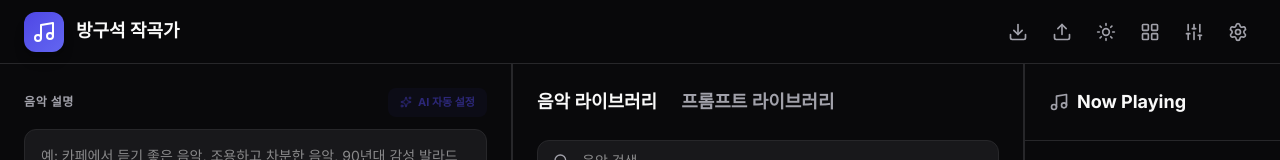
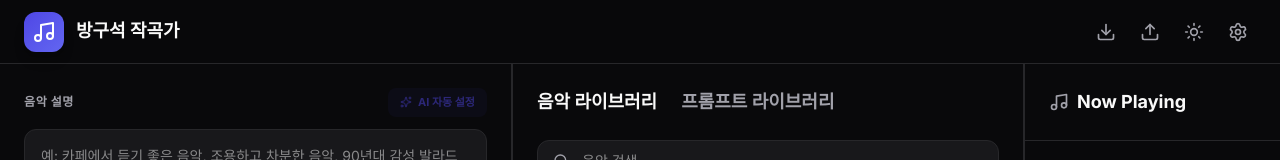
Before and after one commit to parkys1004/Suno-auto-generation, a React (Vite) app: page / in a window 1280 px wide. Shown: the top 160 px of the page. Built offline with nearby package versions, Linux system fonts and the light colour scheme.

Commit message:
feat: Remove unused header icons
Removes LayoutGrid and Sliders icons from the Header component as they are not currently used in the application. This cleans up the UI and imports.

```diff
--- a/src/components/Header.tsx
+++ b/src/components/Header.tsx
@@ -1,5 +1,5 @@
 import React from 'react';
-import { Music, LayoutGrid, Sliders, Settings, Sun, Moon, Download, Upload } from 'lucide-react';
+import { Music, Settings, Sun, Moon, Download, Upload } from 'lucide-react';
 
 interface HeaderProps {
   onOpenSettings: () => void;
@@ -42,8 +42,6 @@ export function Header({ onOpenSettings, theme, toggleTheme, onDownloadSettings,
         >
           {theme === 'light' ? <Moon className="w-5 h-5" /> : <Sun className="w-5 h-5" />}
         </button>
-        <button className="p-2 hover:bg-[var(--bg-secondary)] rounded-lg transition-colors text-[var(--text-secondary)] hover:text-[var(--text-primary)]"><LayoutGrid className="w-5 h-5" /></button>
-        <button className="p-2 hover:bg-[var(--bg-secondary)] rounded-lg transition-colors text-[var(--text-secondary)] hover:text-[var(--text-primary)]"><Sliders className="w-5 h-5" /></button>
         <button onClick={onOpenSettings} className="p-2 hover:bg-[var(--bg-secondary)] rounded-lg transition-colors text-[var(--text-secondary)] hover:text-[var(--text-primary)]"><Settings className="w-5 h-5" /></button>
       </div>
     </header>
```
